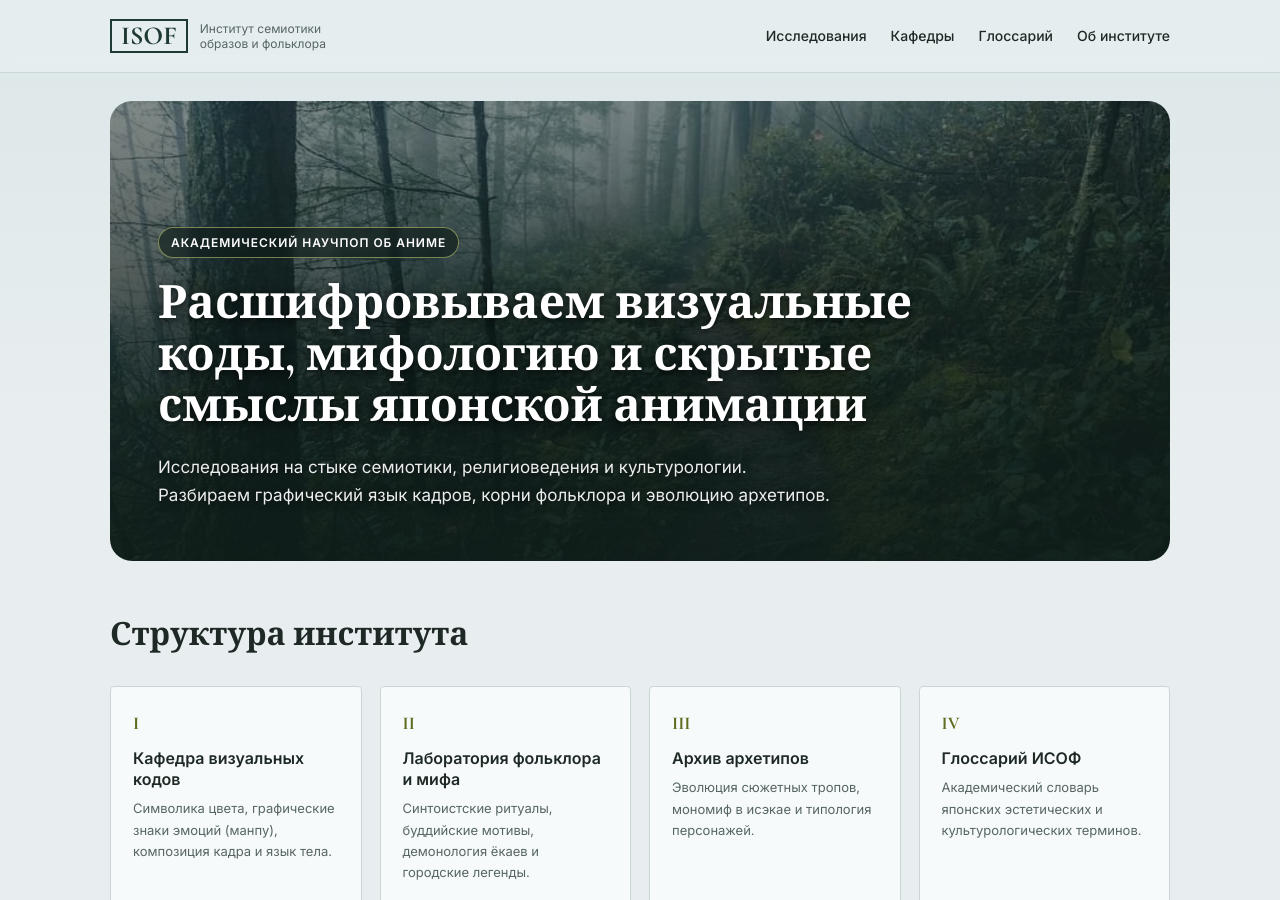
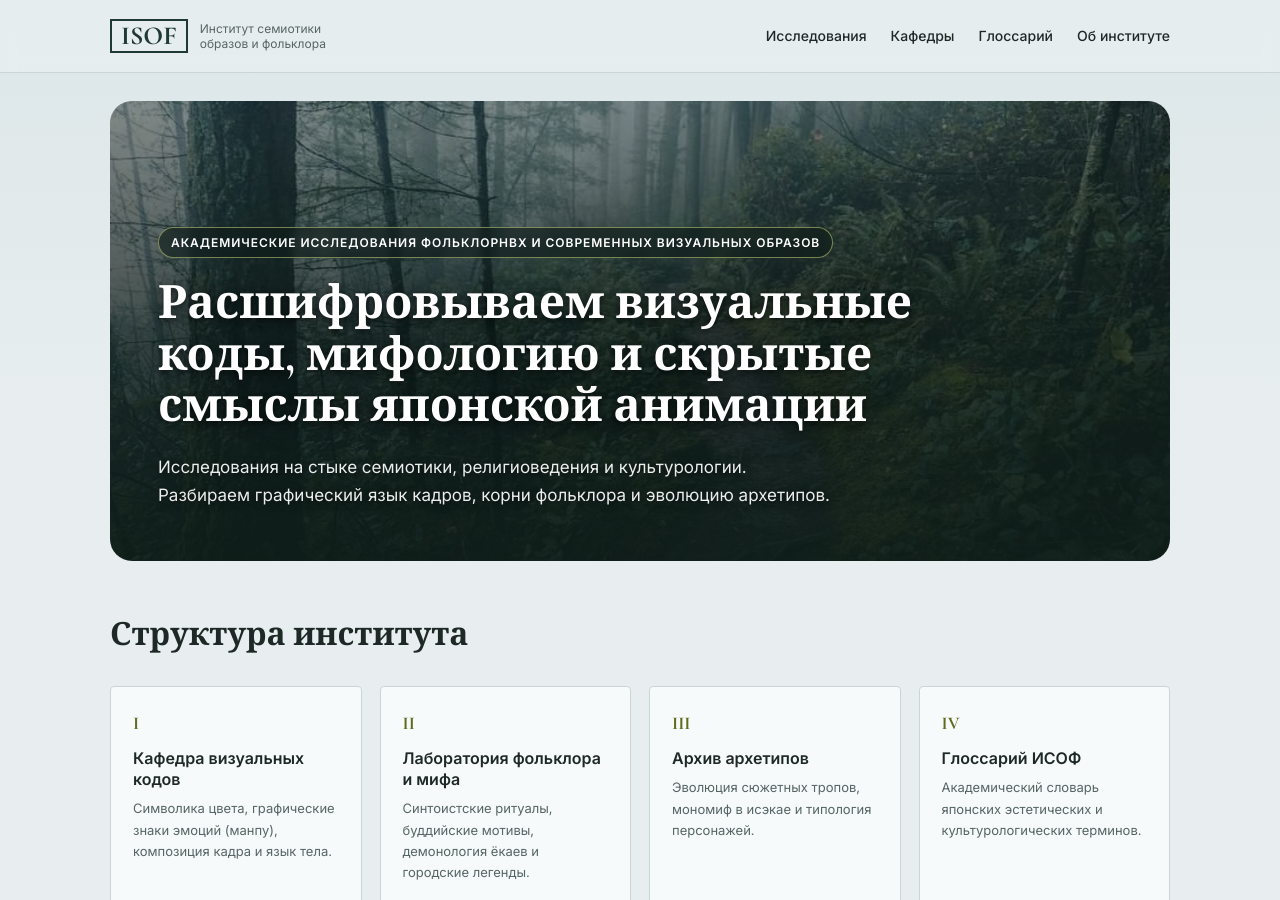
Before and after one commit to labmodinfo-hash/github.io, a Jekyll site: the page built from index.html, in a window 1280 px wide and 900 px high. Built offline with Jekyll 4.4.1, drawn with Linux system fonts in a browser that asks for light colours.

Commit message:
Update index.html

```diff
--- a/index.html
+++ b/index.html
@@ -45,7 +45,7 @@ title: Главная
 
 <!-- 1. ПЕРВЫЙ ЭКРАН (HERO) -->
 <section class="hero">
-    <span class="post-meta">Академический научпоп об аниме</span>
+    <span class="post-meta">Академические исследования фольклорнвх и современных визуальных образов </span>
     <h1>Расшифровываем визуальные коды, мифологию и скрытые смыслы японской анимации</h1>
     <p style="color: var(--text-muted); max-width: 680px; font-size: 17px;">
         Исследования на стыке семиотики, религиоведения и культурологии. Разбираем графический язык кадров, корни фольклора и эволюцию архетипов.
```
